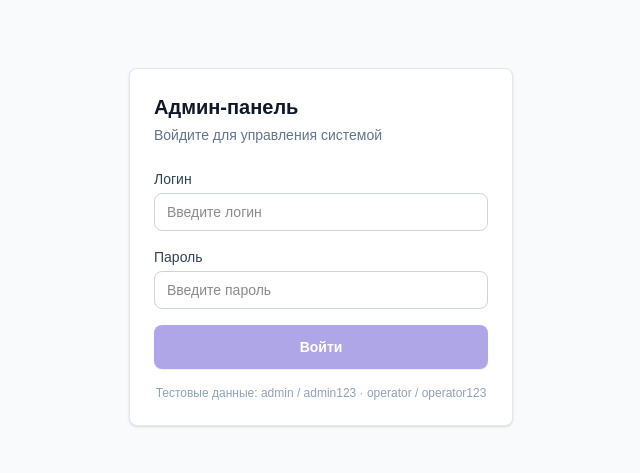
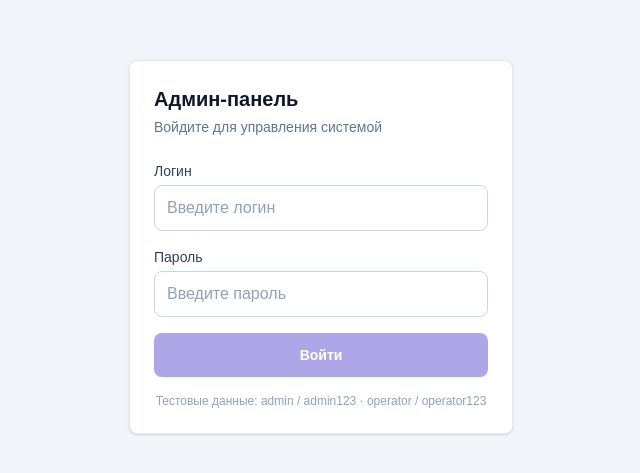
Before and after one commit to antonbukhalov13/04-fullstack-mvp, a Next.js app in the folder frontend/: page /admin/login in a window 1280 px wide. Shown: the part 153-626 px from the top of the page, without its empty margins (319-959 px from the left). Built offline with nearby package versions, Linux system fonts and the light colour scheme.

Commit message:
redesign login pages with unified input fields

```diff
--- a/frontend/src/app/admin/(auth)/login/page.tsx
+++ b/frontend/src/app/admin/(auth)/login/page.tsx
@@ -7,8 +7,8 @@ export const metadata: Metadata = {
 
 export default function AdminLoginPage() {
   return (
-    <div className="flex min-h-screen items-center justify-center bg-slate-50 px-4 py-12">
-      <div className="w-full max-w-sm">
+    <div className="relative flex min-h-screen items-center justify-center overflow-hidden bg-[#f1f5f9] px-4 py-12">
+      <div className="relative w-full max-w-sm">
         <div className="rounded-lg border border-slate-200 bg-white p-6 shadow-sm">
           <h1 className="text-xl font-bold text-slate-900 mb-1">Админ-панель</h1>
           <p className="text-sm text-slate-500 mb-6">Войдите для управления системой</p>
--- a/frontend/src/app/login/page.tsx
+++ b/frontend/src/app/login/page.tsx
@@ -8,12 +8,14 @@ export const metadata: Metadata = {
 
 export default function LoginPage() {
   return (
-    <section className="mx-auto max-w-md px-4 py-12">
-      <h1 className="text-3xl font-bold text-slate-900 mb-2">Вход</h1>
-      <p className="text-slate-600 mb-8">
-        Войдите, чтобы управлять заявками и отслеживать статус займа
-      </p>
-      <LoginForm />
+    <section className="relative overflow-hidden bg-[#f1f5f9]">
+      <div className="relative mx-auto flex min-h-[calc(100vh-4rem)] max-w-md flex-col justify-center px-4 py-12">
+        <h1 className="text-3xl font-bold text-slate-900 mb-2">Вход</h1>
+        <p className="text-slate-600 mb-8">
+          Войдите, чтобы управлять заявками и отслеживать статус займа
+        </p>
+        <LoginForm />
+      </div>
     </section>
   );
 }
--- a/frontend/src/features/admin-login/admin-login-form.tsx
+++ b/frontend/src/features/admin-login/admin-login-form.tsx
@@ -3,7 +3,7 @@
 import { useState } from 'react';
 import { useRouter } from 'next/navigation';
 import { apiRequest, ApiError, setAdminAuthToken } from '@/shared/api';
-import { Spinner } from '@/shared/ui';
+import { Input } from '@/shared/ui/input';
 import { Button } from '@/shared/ui/button';
 
 interface AdminLoginResponse {
@@ -52,34 +52,24 @@ export function AdminLoginForm() {
 
   return (
     <form onSubmit={handleSubmit} className="space-y-4">
-      <div>
-        <label htmlFor="admin-login" className="block text-sm font-medium text-slate-700 mb-1">
-          Логин
-        </label>
-        <input
+      <Input
         id="admin-login"
+        label="Логин"
         type="text"
         value={login}
         onChange={(e) => setLogin(e.target.value)}
         placeholder="Введите логин"
         required
-          className="w-full rounded-lg border border-slate-300 px-3 py-2 text-sm focus:border-indigo-500 focus:ring-1 focus:ring-indigo-500 outline-none"
       />
-      </div>
-      <div>
-        <label htmlFor="admin-password" className="block text-sm font-medium text-slate-700 mb-1">
-          Пароль
-        </label>
-        <input
+      <Input
         id="admin-password"
+        label="Пароль"
         type="password"
         value={password}
         onChange={(e) => setPassword(e.target.value)}
         placeholder="Введите пароль"
         required
-          className="w-full rounded-lg border border-slate-300 px-3 py-2 text-sm focus:border-indigo-500 focus:ring-1 focus:ring-indigo-500 outline-none"
       />
-      </div>
 
       {error && (
         <p className="text-sm text-red-600">{error}</p>
```
Lines whose indentation alone changed are shown as unchanged.
